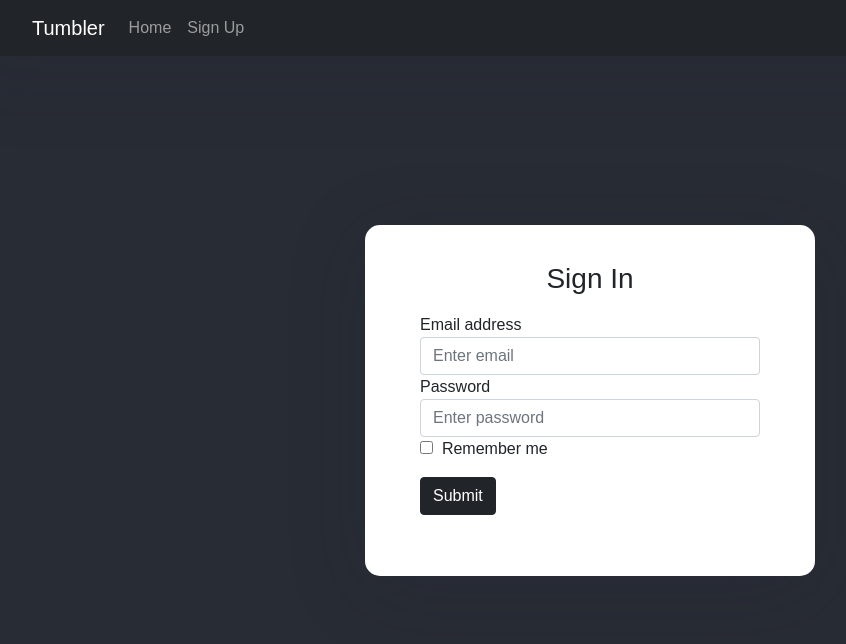
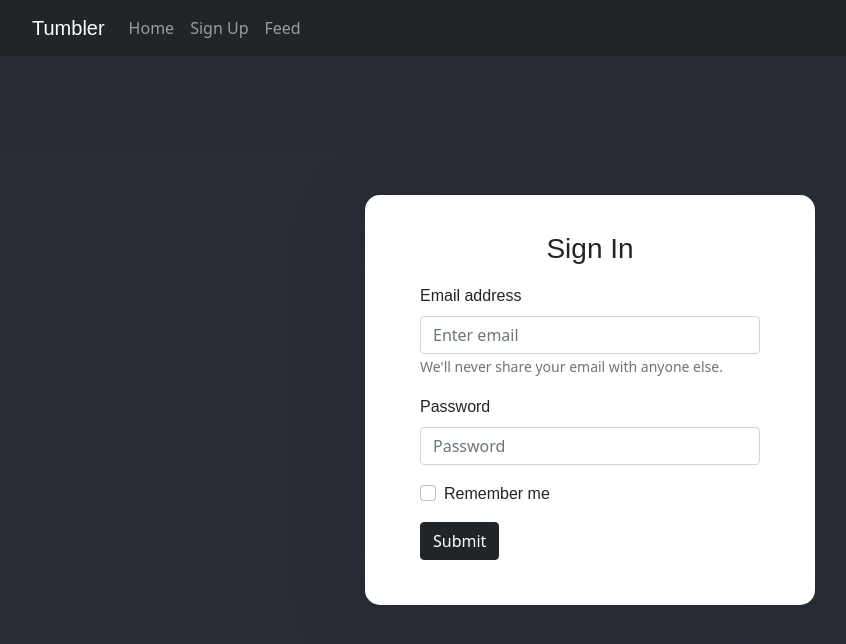
Before and after one commit to Contagious97/WebForumApp, a React (Create React App) app in the folder frontend/: page / in a window 1280 px wide. Shown: the top 644 px of the page, without its empty margins (50-896 px from the left). Built offline with nearby package versions, Linux system fonts and the light colour scheme.

Commit message:
Feed page ui concept
design for feed page

```diff
--- a/frontend/package.json
+++ b/frontend/package.json
@@ -9,11 +9,14 @@
     "axios": "^0.24.0",
     "bootstrap": "^5.1.3",
     "history": "^5.1.0",
+    "mdb-react-ui-kit": "^2.0.0",
+    "mdbreact": "^5.2.0",
     "react": "^17.0.2",
     "react-bootstrap": "^2.0.2",
     "react-dom": "^17.0.2",
     "react-router-dom": "^5.2.0",
     "react-scripts": "^3.4.4",
+    "react-twitter-widgets": "^1.10.0",
     "web-vitals": "^1.1.2"
   },
   "scripts": {
--- a/frontend/src/App.js
+++ b/frontend/src/App.js
@@ -1,5 +1,4 @@
 import logo from './logo.svg';
-import './App.css';
 import 'bootstrap/dist/css/bootstrap.min.css';
 import '../node_modules/bootstrap/dist/css/bootstrap.min.css';
 import {Container, Nav, Navbar} from "react-bootstrap";
@@ -7,10 +6,15 @@ import React from "react";
 
 import Login from "./Components/login.component";
 import SignUp from "./Components/signup.component";
+import Feed from "./Components/feed.component";
+
+import '../node_modules/bootstrap/dist/css/bootstrap.min.css';
+import './App.css';
+
 import {Route, BrowserRouter as Router, Switch} from "react-router-dom";
 
-function App(){
-    return (<Router>
+function App() {
+    return (
         <div className="App">
             <Navbar className="navbar navbar-expand-lg navbar-light fixed-top" bg="dark" variant="dark">
                 <Container>
@@ -18,20 +22,19 @@ function App(){
                     <Nav className="me-auto">
                         <Nav.Link href="/">Home</Nav.Link>
                         <Nav.Link href="/sign-up">Sign Up</Nav.Link>
+                        <Nav.Link href="/feed">Feed</Nav.Link>
                     </Nav>
                 </Container>
             </Navbar>
-            <div className="auth-wrapper">
-                <div className="auth-inner">
+            <Router>
                 <Switch>
-                        <Route exact path='/' component={Login} />
-                        <Route path="/sign-in" component={Login} />
-                        <Route path="/sign-up" component={SignUp} />
+                    <Route exact path='/' component={Login}/>
+                    <Route path="/sign-in" component={Login}/>
+                    <Route path="/sign-up" component={SignUp}/>
+                    <Route path="/feed" component={Feed}/>
                 </Switch>
+            </Router>
         </div>
-            </div>
-        </div>
-        </Router>
     );
 }
 
--- /dev/null
+++ b/frontend/src/Components/feed.component.js
@@ -0,0 +1,62 @@
+import React, {Component} from "react";
+import {
+    Card, Col,
+    Container,
+    Form,
+    ListGroup,
+    Row,
+    Toast,
+    ToastContainer
+} from "react-bootstrap";
+
+export default class Feed extends Component {
+    render() {
+        return (
+
+            <Container className={"feedContainer"}>
+
+                <div>
+                    <Card className={"card-image"}>
+                        <Card.Header>User Information</Card.Header>
+                        <ListGroup variant="flush">
+                            <ListGroup.Item>First: Robin</ListGroup.Item>
+                            <ListGroup.Item>Last: Jamsahar</ListGroup.Item>
+                            <ListGroup.Item>Username: Grobblin</ListGroup.Item>
+                        </ListGroup>
+                    </Card>
+                </div>
+
+                    <Form.Group className={"message-view"} controlId="exampleForm.ControlTextarea1">
+                        <Form.Control as="textarea" placeholder={"What's happening?"} rows={3}/>
+                        <button type="submit" className="btn btn-dark btn-block flex-end">Submit</button>
+                    </Form.Group>
+                <ToastContainer>
+                    <Toast>
+                        <Toast.Header>
+                            <img src="holder.js/20x20?text=%20" className="rounded me-2" alt=""/>
+                            <strong className="me-auto">Grobblin</strong>
+                            <small className="text-muted">just now</small>
+                        </Toast.Header>
+                        <Toast.Body>See? Just like this.</Toast.Body>
+                    </Toast>
+                    <Toast>
+                        <Toast.Header>
+                            <img src="holder.js/20x20?text=%20" className="rounded me-2" alt=""/>
+                            <strong className="me-auto">Grobblin</strong>
+                            <small className="text-muted">2 seconds ago</small>
+                        </Toast.Header>
+                        <Toast.Body>Heads up, toasts will stack automatically</Toast.Body>
+                    </Toast>
+                    <Toast>
+                        <Toast.Header>
+                            <img src="holder.js/20x20?text=%20" className="rounded me-2" alt=""/>
+                            <strong className="me-auto">Grobblin</strong>
+                            <small className="text-muted">2 seconds ago</small>
+                        </Toast.Header>
+                        <Toast.Body>Heads up, toasts will stack automatically</Toast.Body>
+                    </Toast>
+                </ToastContainer>
+            </Container>
+        );
+    }
+}
--- a/frontend/src/Components/login.component.js
+++ b/frontend/src/Components/login.component.js
@@ -1,34 +1,39 @@
 import React, {Component} from "react";
+import {Form} from "react-bootstrap";
+import Button from "react-bootstrap/Button";
+import {Route, Switch} from "react-router-dom";
+import SignUp from "./signup.component";
+
 
 export default class Login extends Component {
     render() {
         return (
-            <form>
-                <h3>Sign In</h3>
+            <div className="auth-wrapper">
+                <div className="auth-inner">
+                    <Form>
+                        <h3>Sign In</h3>
+                        <Form.Group className="mb-3" controlId="formBasicEmail">
+                            <Form.Label>Email address</Form.Label>
+                            <Form.Control type="email" placeholder="Enter email"/>
+                            <Form.Text className="text-muted">
+                                We'll never share your email with anyone else.
+                            </Form.Text>
+                        </Form.Group>
 
-                <div className="form-group">
-                    <label>Email address</label>
-                    <input type="email" className="form-control" placeholder="Enter email"/>
+                        <Form.Group className="mb-3" controlId="formBasicPassword">
+                            <Form.Label>Password</Form.Label>
+                            <Form.Control type="password" placeholder="Password"/>
+                        </Form.Group>
+                        <Form.Group className="mb-3" controlId="formBasicCheckbox">
+                            <Form.Check type="checkbox" label="Remember me"/>
+                        </Form.Group>
+                        <Button variant="dark" type="submit">
+                            Submit
+                        </Button>
+                    </Form>
                 </div>
+            </div>
 
-                <div className="form-group">
-                    <label>Password</label>
-                    <input type="password" className="form-control" placeholder="Enter password"/>
-                </div>
-                <p>
-                <div className="form-group">
-                    <div className="custom-control custom-checkbox">
-                        <input type="checkbox" className="custom-control-input" id="customCheck1"/>
-                            <label className="custom-control-label" htmlFor="customCheck1">&nbsp; Remember me</label>
-                    </div>
-                </div>
-                </p>
-                <div>
-                    <p>
-                        <button type="submit" className="btn btn-dark btn-block">Submit</button>
-                    </p>
-                </div>
-            </form>
         );
     }
 }
--- a/frontend/src/Components/signup.component.js
+++ b/frontend/src/Components/signup.component.js
@@ -1,36 +1,43 @@
 import React, { Component } from "react";
+import {Form} from "react-bootstrap";
+import {Route, Switch} from "react-router-dom";
+import Login from "./login.component";
 
 export default class SignUp extends Component {
     render() {
         return (
-            <form>
+            <div className="auth-wrapper">
+                <div className="auth-inner">
+                    <Form>
                         <h3>Sign Up</h3>
-
-                <div className="form-group">
+                        <Form.Group className="mb-3" id="formGridFirst">
                             <label>First name</label>
                             <input type="text" className="form-control" placeholder="First name" />
-                </div>
+                        </Form.Group>
 
-                <div className="form-group">
+                        <Form.Group className="mb-3" id="formGridLast">
                             <label>Last name</label>
                             <input type="text" className="form-control" placeholder="Last name" />
-                </div>
+                        </Form.Group>
 
-                <div className="form-group">
+                        <Form.Group className="mb-3" id="formGridEmail">
                             <label>Email address</label>
                             <input type="email" className="form-control" placeholder="Enter email" />
-                </div>
+                        </Form.Group>
 
-                <div className="form-group">
+                        <Form.Group className="mb-3" id="formGridPassword">
                             <label>Password</label>
                             <input type="password" className="form-control" placeholder="Enter password" />
-                </div>
+                        </Form.Group>
 
-                <button type="submit" className="btn btn-primary btn-block">Sign Up</button>
+                        <button type="submit" className="btn btn-dark btn-block">Sign Up</button>
                         <p className="forgot-password text-right">
                             Already registered <a href="/">sign in?</a>
                         </p>
-            </form>
+                    </Form>
+                </div>
+            </div>
+
         );
     }
 }
--- a/frontend/src/SignUp/signup.js
+++ /dev/null
@@ -1,31 +0,0 @@
-import 'bootstrap/dist/css/bootstrap.min.css';
-import '../../node_modules/bootstrap/dist/css/bootstrap.min.css';
-import {Container, Nav, Navbar} from "react-bootstrap";
-import React from "react";
-import SignUp from "../Components/signup.component";
-// import '../index.css';
-import './signup.css';
-
-
-function signup(){
-    return (
-        <div className="signup">
-            <Navbar className="navbar navbar-expand-lg navbar-light fixed-top" bg="dark" variant="dark">
-                <Container>
-                    <Navbar.Brand>Tumbler</Navbar.Brand>
-                    <Nav className="me-auto">
-                        <Nav.Link href="/">Home</Nav.Link>
-                        <Nav.Link href="/sign-up">Sign Up</Nav.Link>
-                    </Nav>
-                </Container>
-            </Navbar>
-            <div className="auth-wrapper">
-                <div className="auth-inner">
-                    <SignUp/>
-                </div>
-            </div>
-        </div>
-    );
-}
-
-export default signup;
--- a/frontend/src/index.css
+++ b/frontend/src/index.css
@@ -28,6 +28,37 @@ body {
 h1,h2,h3,h4,h5,h6,label,span {
   font-weight: 500;
   font-family: 'Fira Sans', sans-serif;
+}
+
+.feedContainer{
+  vertical-align: top;
+  text-align: left;
+  margin-top:70px;
+  margin-left:300px;
+
+}
+
+.card-image {
+  background-repeat: no-repeat;
+  background-size: cover;
+  width: 300px;
+  height: 165px;
+}
+.bg-rounded{
+  backgroundColor: gray;
+}
+
+.message-view{
+  background-repeat: no-repeat;
+  background-size: cover;
+  width: 600px;
+  height: 200px;
+  margin-top: 20px
+}
+
+.top-left {
+  top: 0;
+  left: 0;
 }
 
 body, html, .App, #root, .auth-wrapper {
--- a/frontend/src/index.js
+++ b/frontend/src/index.js
@@ -1,14 +1,14 @@
 import React from 'react';
 import ReactDOM from 'react-dom';
-import './index.css';
-import App from './App';
 import reportWebVitals from './reportWebVitals';
+import "./index.css";
+import App from "./App";
+
 // import {BrowserRouter, Route, Router} from "react-router-dom";
 import { BrowserRouter as Router, Switch, Route, Link } from "react-router-dom";
 //import login from "login"
 import Routes from "./Routes";
 import Login from "./Components/login.component";
-import signup from "./SignUp/signup";
 import SignUp from "./Components/signup.component";
 
 ReactDOM.render(
```
Also changed, not shown: frontend/src/Components/main.component.js (added, +29 -0 lines), 2 other files (tests, documents, lock files or other folders). Lines whose indentation alone changed are shown as unchanged.
